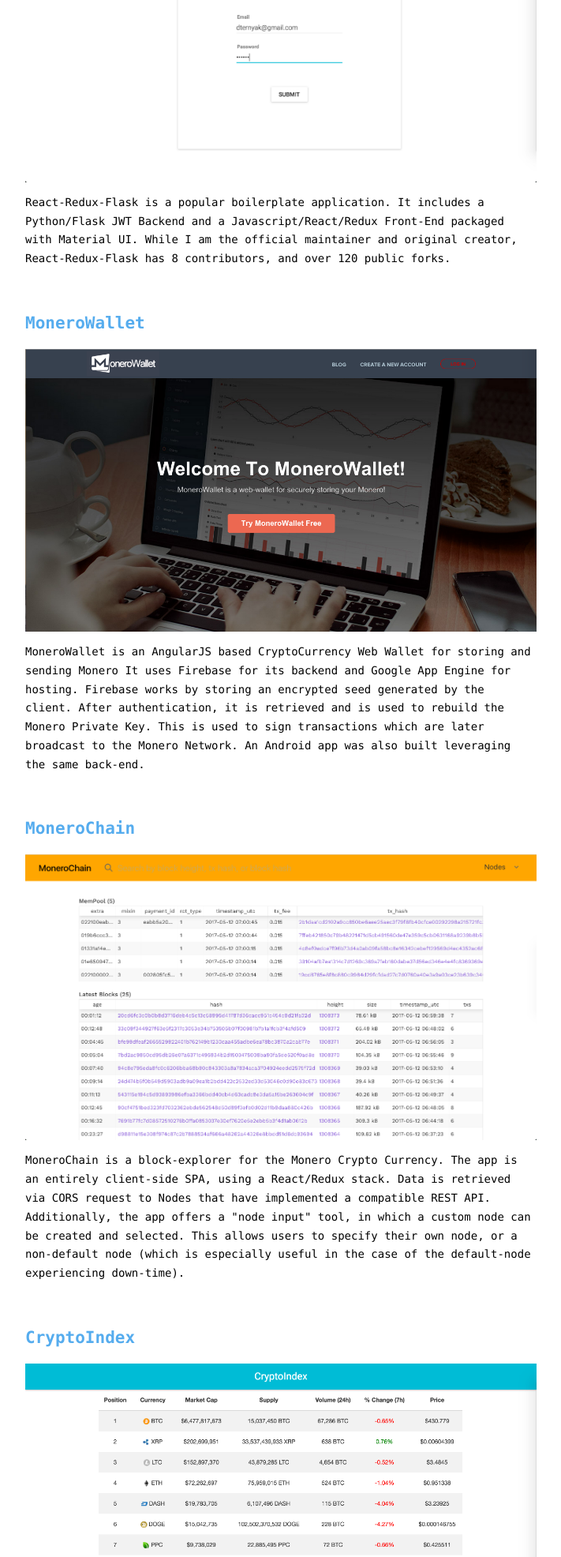
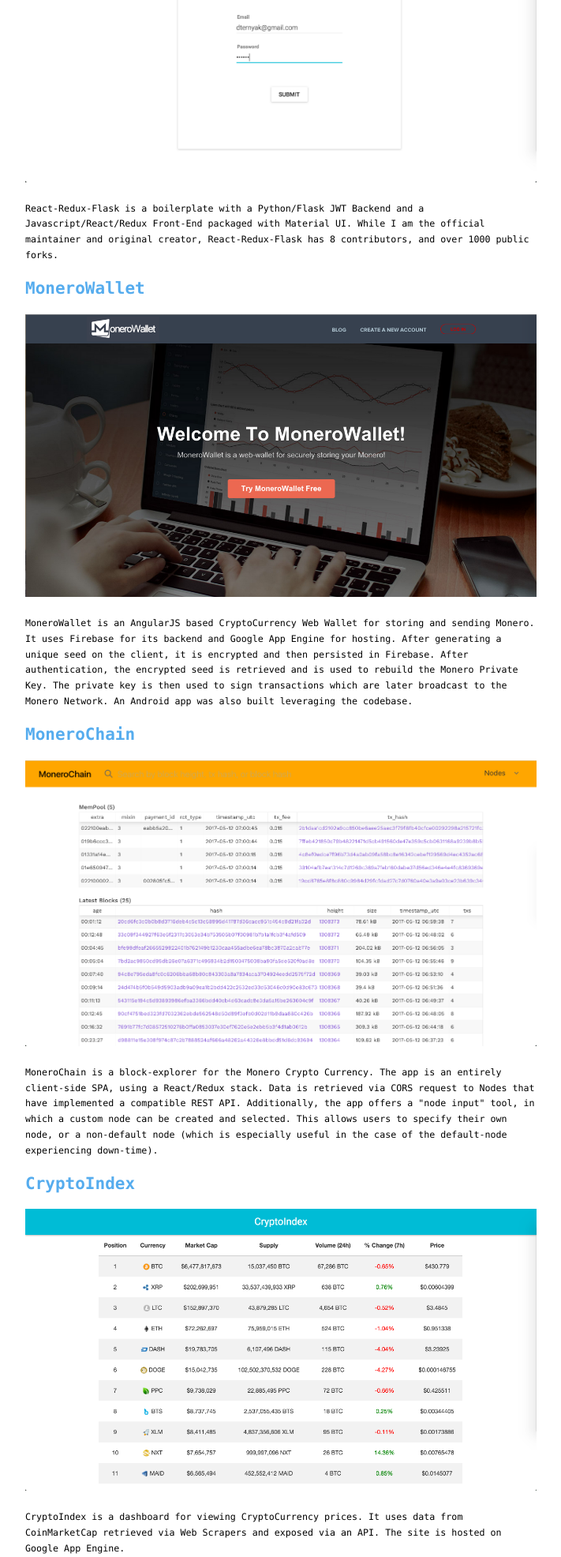
Before and after one commit to dternyak/danielternyak.com, a Flask app: page /projects in a window 1280 px wide. Shown: the part 460-2432 px from the top of the page at 79% size, without its empty margins (254-965 px from the left). Run offline with Flask 2, Linux system fonts and the light colour scheme.

Commit message:
style/copy updates

```diff
--- a/index.py
+++ b/index.py
@@ -98,13 +98,11 @@ def portfolio():
             "image": "/assets/react-redux-flask.png",
             "link": "http://github.com/dternyak/react-redux-flask",
             "description": my_dedent(
-                """React-Redux-Flask is a
-                        popular boilerplate application.
-                        It includes a Python/Flask JWT Backend and a Javascript/React/Redux
+                """React-Redux-Flask is a boilerplate with a Python/Flask JWT Backend and a Javascript/React/Redux
                         Front-End
                         packaged with Material UI.
                         While I am the official maintainer and original creator,
-                        React-Redux-Flask has 8 contributors, and over 120 public forks."""
+                        React-Redux-Flask has 8 contributors, and over 1000 public forks."""
             )
         },
         {
@@ -113,12 +111,12 @@ def portfolio():
             "link": "http://monerowallet.com",
             "description": my_dedent(
                 """MoneroWallet is an AngularJS
-                        based CryptoCurrency Web Wallet for storing and sending Monero It uses
-                        Firebase for its backend and Google App Engine for hosting. Firebase works
-                        by storing an encrypted seed generated by the client. After authentication,
-                        it is retrieved and is used to rebuild the Monero Private Key. This is used
+                        based CryptoCurrency Web Wallet for storing and sending Monero. It uses
+                        Firebase for its backend and Google App Engine for hosting. After generating a unique seed on the client, it is encrypted and then persisted in Firebase.
+                        After authentication,
+                        the encrypted seed is retrieved and is used to rebuild the Monero Private Key. The private key is then used
                         to sign transactions which are later broadcast to the Monero Network. An
-                        Android app was also built leveraging the same back-end."""
+                        Android app was also built leveraging the codebase."""
             )
         },
         {
--- a/templates/projects.html
+++ b/templates/projects.html
@@ -14,8 +14,11 @@
                         </a>
                     </h1>
                     <img src={{ item.image }}>
-                    <p>{{ item.description }}
-                    </p>
+                    <br/>
+                    <br/>
+                    <small>
+                        {{ item.description }}
+                    </small>
                     <br/>
                 {% endfor %}
             </div>
```
